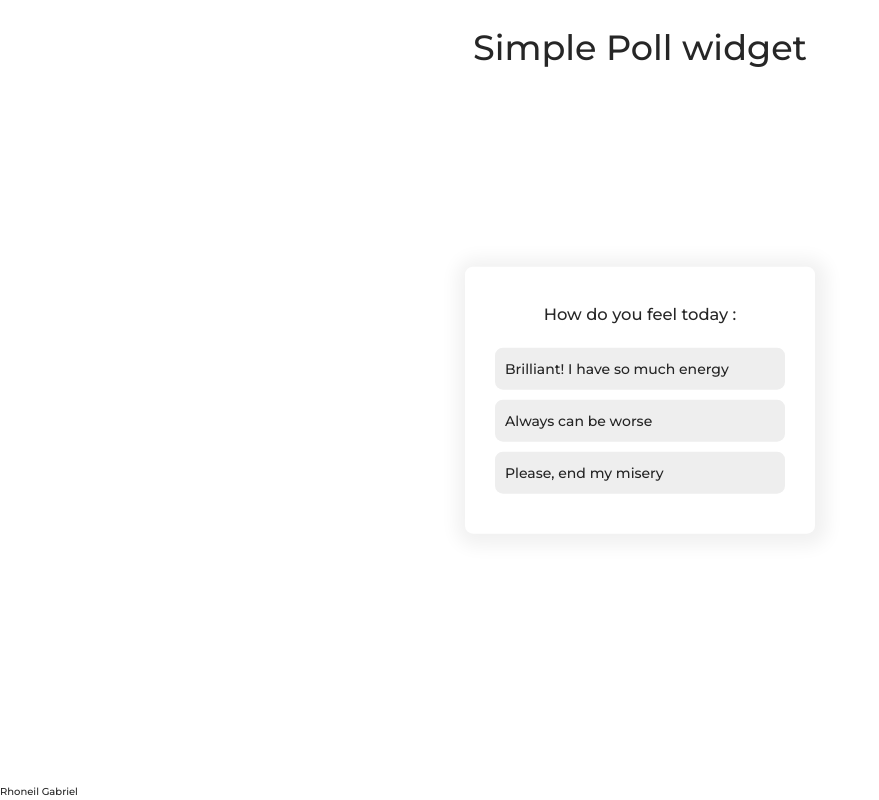
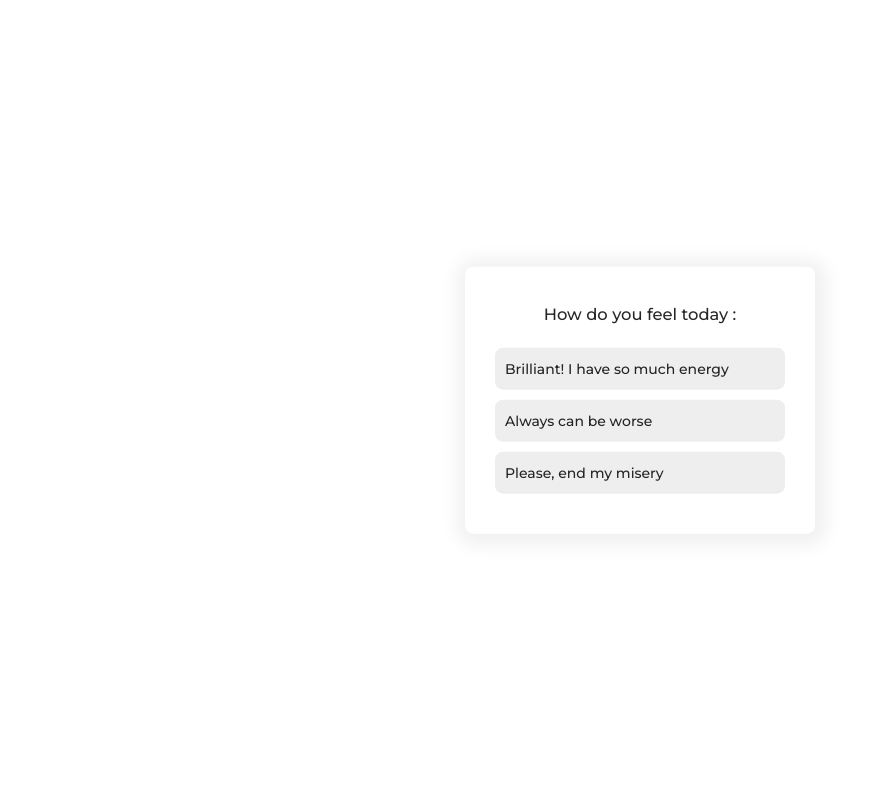
Before and after one commit to rhon-gabriel/poll, a React (Create React App) app: page / in a window 1280 px wide. Shown: the whole page, without its empty margins (0-879 px from the left). Built offline with nearby package versions, Linux system fonts and the light colour scheme.

Commit message:
widget formatting

```diff
--- a/public/index.html
+++ b/public/index.html
@@ -29,7 +29,7 @@
   </head>
   <body>
     <noscript>You need to enable JavaScript to run this app.</noscript>
-    <div id="root"></div>
+    <div class="poll_widget"></div>
     <!--
       This HTML file is a template.
       If you open it directly in the browser, you will see an empty page.
--- a/src/App.js
+++ b/src/App.js
@@ -1,10 +1,13 @@
 import React from "react";
-import AppContainer from "./containers/AppContainer/AppContainer";
+import styles from "./App.module.css";
+import Poll from "./components/Poll";
 
-const App = () => {
+const App = ({poll}) => {
   return (
-    <div className="App">
-      <AppContainer />
+    <div className={styles.container}>
+      <main>
+         <Poll {...poll}/>
+      </main>
     </div>
   );
 };
--- /dev/null
+++ b/src/App.module.css
@@ -0,0 +1,33 @@
+.container {
+    height: 100vh;
+    display: flex;
+    flex-direction: column;
+  }
+
+  header {
+    padding: 20px;
+    text-align: center;
+    font-size: 35px;
+  }
+
+  main {
+    display: flex;
+    justify-content: center;
+    align-items: center;
+    flex-direction: row;
+    height: 100%;
+  }
+
+  button {
+      width: 200px;
+      height: 50px;
+      margin: 20px;
+      border-radius: 8px;
+  }
+
+  footer {
+    font-size: 10px;
+    position: fixed;
+    bottom: 0;
+    width: 100%;
+  }
--- a/src/containers/AppContainer/AppContainer.js
+++ /dev/null
@@ -1,21 +0,0 @@
-import React from "react";
-import styles from "./AppContainer.module.css";
-import Poll from "../../components/Poll";
-
-const AppContainer = () => {
-    const poll = {
-        question: 'How do you feel today :',
-        options: ['Brilliant! I have so much energy', 'Always can be worse', 'Please, end my misery']
-    }
-  return (
-    <div className={styles.container}>
-      <header>Simple Poll widget</header>
-      <main>
-         <Poll {...poll}/>
-      </main>
-      <footer>Rhoneil Gabriel</footer>
-    </div>
-  );
-};
-
-export default AppContainer;
--- a/src/containers/AppContainer/AppContainer.module.css
+++ /dev/null
@@ -1,33 +0,0 @@
-.container {
-  height: 100vh;
-  display: flex;
-  flex-direction: column;
-}
-
-header {
-  padding: 20px;
-  text-align: center;
-  font-size: 35px;
-}
-
-main {
-  display: flex;
-  justify-content: center;
-  align-items: center;
-  flex-direction: row;
-  height: 100%;
-}
-
-button {
-    width: 200px;
-    height: 50px;
-    margin: 20px;
-    border-radius: 8px;
-}
-
-footer {
-  font-size: 10px;
-  position: fixed;
-  bottom: 0;
-  width: 100%;
-}
--- a/src/index.js
+++ b/src/index.js
@@ -4,12 +4,20 @@ import './index.css';
 import App from './App';
 import reportWebVitals from './reportWebVitals';
 
-ReactDOM.render(
-  <React.StrictMode>
-    <App />
-  </React.StrictMode>,
-  document.getElementById('root')
-);
+const WidgetDivs = document.querySelectorAll('.poll_widget')
+const poll = {
+  question: 'How do you feel today :',
+  options: ['Brilliant! I have so much energy', 'Always can be worse', 'Please, end my misery']
+}
+
+WidgetDivs.forEach(Div => {
+  ReactDOM.render(
+    <React.StrictMode>
+      <App poll={poll}/>
+    </React.StrictMode>,
+    Div
+  );
+})
 
 // If you want to start measuring performance in your app, pass a function
 // to log results (for example: reportWebVitals(console.log))
```
